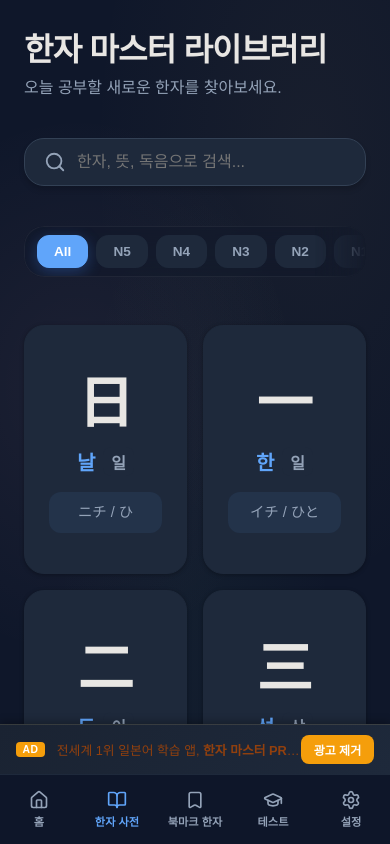
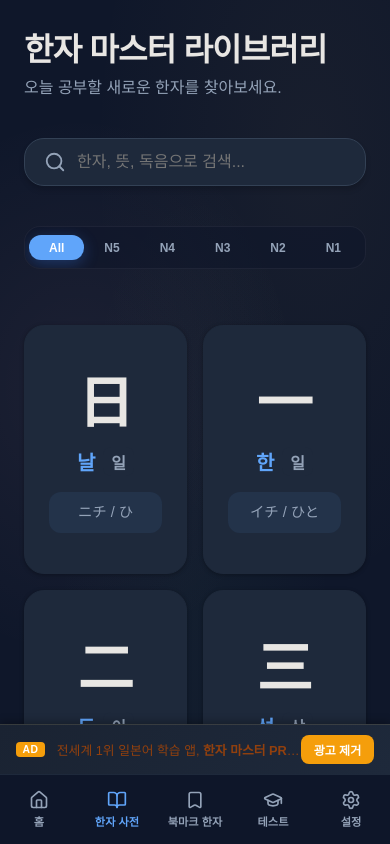
Before and after one commit to songkong72/kanji-master-jp, a React (Vite) app: page / in a window 390 px wide. Both pictures are taken after a click on the element "한자 사전". Built offline with nearby package versions, Linux system fonts and the light colour scheme; a web font is replaced by a local one.

Commit message:
feat: 세그먼트 컨트롤 스타일의 동적 필터 탭 적용 (반응형 최적화)

```diff
--- a/src/App.tsx
+++ b/src/App.tsx
@@ -37,7 +37,7 @@ interface Kanji {
 
 const typedKanjiData = kanjiData as Kanji[]
 
-const Sidebar = ({ activeTab, setActiveTab, setSelectedKanji, setQuizIndex, setQuizScore, handleLogout, setSelectedCategory }: {
+const Sidebar = ({ activeTab, setActiveTab, setSelectedKanji, setQuizIndex, setQuizScore, handleLogout, setSelectedCategory, selectedCategory }: {
   activeTab: string
   setActiveTab: (tab: string) => void
   setSelectedKanji: (kanji: Kanji | null) => void
@@ -45,6 +45,7 @@ const Sidebar = ({ activeTab, setActiveTab, setSelectedKanji, setQuizIndex, setQ
   setQuizScore: (score: number) => void
   handleLogout?: () => void
   setSelectedCategory: (cat: string) => void
+  selectedCategory: string
 }) => (
   <div className="sidebar">
     <div className="logo" onClick={() => setActiveTab('home')}>
@@ -56,11 +57,11 @@ const Sidebar = ({ activeTab, setActiveTab, setSelectedKanji, setQuizIndex, setQ
         <Home size={20} />
         <span>홈</span>
       </div>
-      <div className={`nav-link ${activeTab === 'library' && (window as any).selectedCategory !== 'Bookmarks' ? 'active' : ''}`} onClick={() => { setActiveTab('library'); setSelectedCategory('All'); setSelectedKanji(null); }}>
+      <div className={`nav-link ${activeTab === 'library' && (selectedCategory !== 'Bookmarks') ? 'active' : ''}`} onClick={() => { setActiveTab('library'); setSelectedCategory('All'); setSelectedKanji(null); }}>
         <BookOpen size={20} />
         <span>한자 사전</span>
       </div>
-      <div className={`nav-link ${activeTab === 'library' && (window as any).selectedCategory === 'Bookmarks' ? 'active' : ''}`} onClick={() => { setActiveTab('library'); setSelectedCategory('Bookmarks'); setSelectedKanji(null); }}>
+      <div className={`nav-link ${activeTab === 'library' && (selectedCategory === 'Bookmarks') ? 'active' : ''}`} onClick={() => { setActiveTab('library'); setSelectedCategory('Bookmarks'); setSelectedKanji(null); }}>
         <Bookmark size={20} />
         <span>북마크 한자</span>
       </div>
@@ -530,6 +531,7 @@ export default function App() {
           setQuizScore={setQuizScore}
           handleLogout={isLoggedIn ? handleLogout : undefined}
           setSelectedCategory={setSelectedCategory}
+          selectedCategory={selectedCategory}
         />
 
         <main className="main-content">
@@ -685,18 +687,25 @@ export default function App() {
                     </div>
                   </div>
                 </div>
-                <div className="category-filter">
-                  <div className="filter-group">
-                    {['All', 'N5', 'N4', 'N3', 'N2', 'N1'].map(cat => (
-                      <button
-                        key={cat}
-                        className={`filter-chip ${selectedCategory === cat ? 'active' : ''}`}
-                        onClick={() => setSelectedCategory(cat)}
-                      >
-                        {cat}
-                      </button>
-                    ))}
-                  </div>
+                <div className="category-filter-dynamic">
+                  {['All', 'N5', 'N4', 'N3', 'N2', 'N1'].map(cat => (
+                    <motion.button
+                      key={cat}
+                      className={`filter-tab ${selectedCategory === cat ? 'active' : ''}`}
+                      onClick={() => setSelectedCategory(cat)}
+                      whileTap={{ scale: 0.95 }}
+                      style={{ position: 'relative' }}
+                    >
+                      {selectedCategory === cat && (
+                        <motion.div
+                          layoutId="active-pill"
+                          className="active-pill"
+                          transition={{ type: "spring", bounce: 0.2, duration: 0.6 }}
+                        />
+                      )}
+                      <span style={{ position: 'relative', zIndex: 2 }}>{cat}</span>
+                    </motion.button>
+                  ))}
                 </div>
 
                 <div className="kanji-grid">
--- a/src/index.css
+++ b/src/index.css
@@ -630,88 +630,53 @@ body {
 }
 
 /* Category Filter */
-.category-filter {
-  display: flex;
-  align-items: center;
-  gap: 0.75rem;
-  margin-bottom: 2rem;
-  padding: 0.5rem 0.75rem;
-  background: rgba(15, 23, 42, 0.4);
-  border-radius: 20px;
-  backdrop-filter: blur(10px);
+.category-filter-dynamic {
+  display: flex;
+  background: rgba(15, 23, 42, 0.6);
+  padding: 4px;
+  border-radius: 16px;
+  margin-bottom: 2.5rem;
   border: 1px solid rgba(255, 255, 255, 0.05);
-  overflow-x: auto;
-  -webkit-overflow-scrolling: touch;
-  scrollbar-width: none;
-  /* Firefox */
-  mask-image: linear-gradient(to right, black 85%, transparent 100%);
-  -webkit-mask-image: linear-gradient(to right, black 85%, transparent 100%);
-}
-
-.category-filter::-webkit-scrollbar {
-  display: none;
-}
-
-.filter-group {
-  display: flex;
-  gap: 0.5rem;
-}
-
-.filter-chip {
-  padding: 0.5rem 1rem;
-  border-radius: 12px;
-  background: var(--bg-card);
-  border: 1px solid var(--border-color);
+  position: relative;
+  overflow: hidden;
+}
+
+.filter-tab {
+  flex: 1;
+  padding: 0.7rem 0.2rem;
+  border: none;
+  background: transparent;
   color: var(--text-muted);
   font-size: 0.85rem;
   font-weight: 700;
   cursor: pointer;
-  transition: all 0.3s cubic-bezier(0.4, 0, 0.2, 1);
-  display: flex;
-  align-items: center;
-  gap: 0.4rem;
-  white-space: nowrap;
-}
-
-.filter-chip:hover {
-  background: var(--secondary-blue);
-  border-color: var(--primary-blue);
+  border-radius: 12px;
+  transition: color 0.3s;
+  min-width: 0;
+  /* Ensures buttons can shrink */
+}
+
+.filter-tab.active {
   color: white;
-  transform: translateY(-2px);
-}
-
-.filter-chip.active {
+}
+
+.active-pill {
+  position: absolute;
+  top: 4px;
+  left: 0;
+  right: 0;
+  bottom: 4px;
   background: var(--primary-blue);
-  color: white;
-  border-color: var(--primary-blue);
+  border-radius: 12px;
   box-shadow: 0 4px 15px rgba(59, 130, 246, 0.3);
-}
-
-.filter-chip.special {
-  border-style: dashed;
-}
-
-.filter-chip.special.bookmark.active {
-  background: var(--japan-vermilion);
-  border-color: var(--japan-vermilion);
-  box-shadow: 0 4px 15px rgba(188, 54, 45, 0.3);
-}
-
-.filter-chip.special.completed.active {
-  background: var(--japan-gold);
-  border-color: var(--japan-gold);
-  box-shadow: 0 4px 15px rgba(212, 184, 118, 0.3);
-  color: #1A2332;
-}
-
-.filter-chip.special.bookmark:hover {
-  border-color: var(--japan-vermilion);
-  color: var(--japan-vermilion);
-}
-
-.filter-chip.special.completed:hover {
-  border-color: var(--japan-gold);
-  color: var(--japan-gold);
+  z-index: 1;
+}
+
+@media (max-width: 480px) {
+  .filter-tab {
+    font-size: 0.75rem;
+    padding: 0.6rem 0.1rem;
+  }
 }
 
 /* Library View */
```
